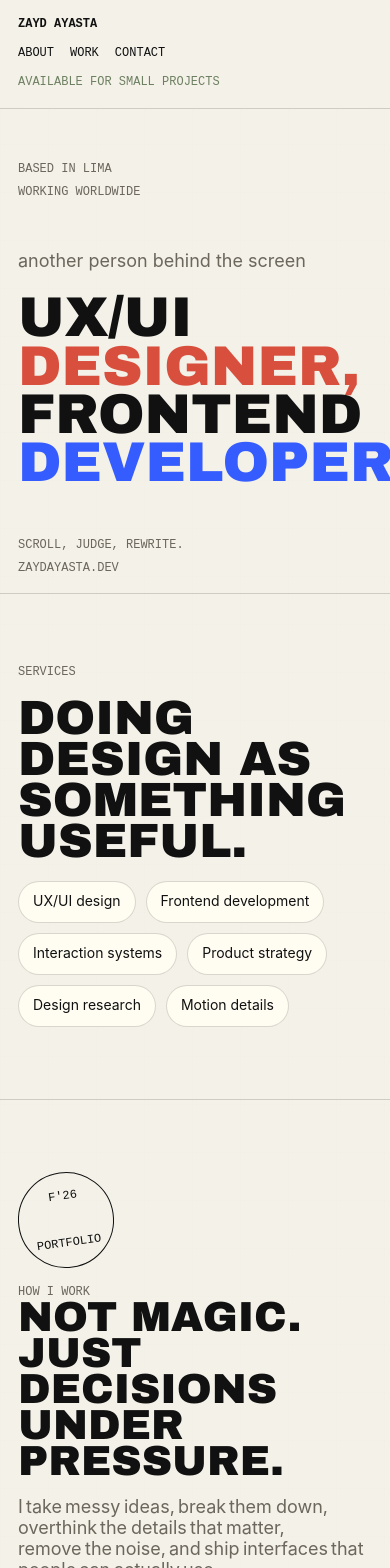
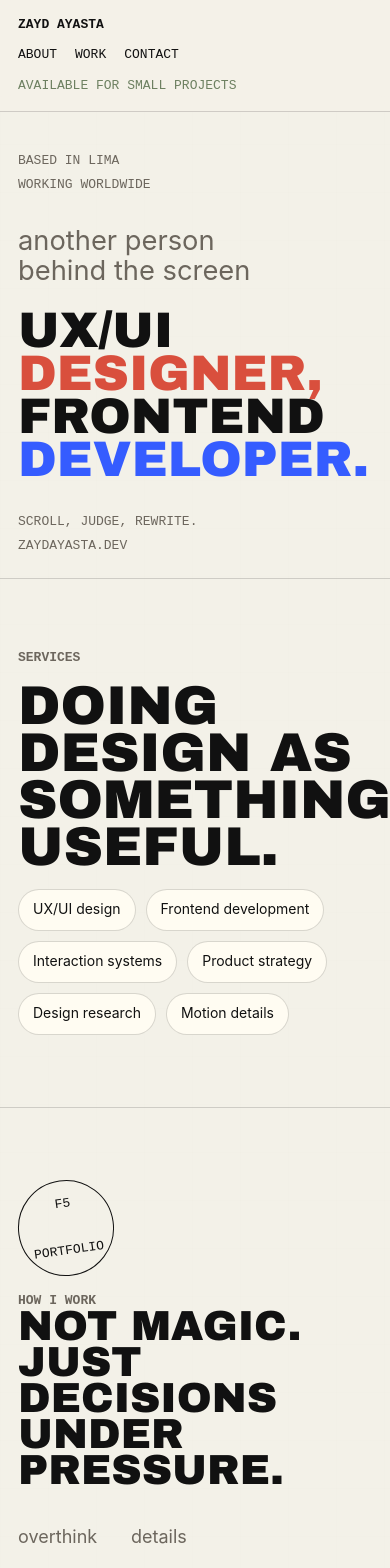
Before and after one commit to ZaydAyasta/portfolio, a Vue app: page / in a window 390 px wide. Shown: the top 1568 px of the page. Built offline with nearby package versions, Linux system fonts and the light colour scheme.

Commit message:
feat: update app layout and enhance text animations with BuildWords component

```diff
--- a/src/app.vue
+++ b/src/app.vue
@@ -98,7 +98,7 @@ onMounted(() => {
 
     <section class="statement-section section-grid" aria-labelledby="statement-title">
       <div class="stamp">
-        <span>f'26</span>
+        <span>F5</span>
         <span>portfolio</span>
       </div>
       <div>
@@ -148,7 +148,9 @@ onMounted(() => {
           <div class="project-info">
             <span>{{ project.number }}</span>
             <h3>{{ project.title }}</h3>
-            <p>{{ project.summary }}</p>
+            <p>
+              <BuildWords :lines="[project.summary]" :ready="introDone" />
+            </p>
             <div>
               <span>{{ project.type }}</span>
               <span>{{ project.year }}</span>
@@ -186,7 +188,7 @@ onMounted(() => {
         because polish is rarely born from comfort.
       </p>
       <p class="footer-detail">F5 is details.</p>
-      <p class="footer-year" aria-label="Copyright 2026">©26</p>
+      <p class="footer-year" aria-label="Copyright 2026">&copy;26</p>
     </footer>
   </main>
 </template>
--- a/src/shared/presentation/components/BuildWords.vue
+++ b/src/shared/presentation/components/BuildWords.vue
@@ -31,7 +31,7 @@ const lineWords = computed(() => {
         const data = {
           text: word,
           index,
-          delay: order * 115 + Math.floor(index / 13) * 80,
+          delay: order * 170 + Math.floor(index / 13) * 120,
         }
         index += 1
         return data
--- a/src/style.css
+++ b/src/style.css
@@ -9,6 +9,8 @@
   --blue: #355cff;
   --max: 1440px;
   --pad: clamp(18px, 3vw, 48px);
+  --small: clamp(15px, 1.2vw, 20px);
+  --body: clamp(20px, 1.8vw, 28px);
   --display: "Arial Black", Impact, Haettenschweiler, "Franklin Gothic Heavy", sans-serif;
   font-family:
     Inter, ui-sans-serif, system-ui, -apple-system, BlinkMacSystemFont, "Segoe UI",
@@ -151,7 +153,7 @@ img {
 .project-info div,
 .site-footer {
   font-family: "Courier New", ui-monospace, monospace;
-  font-size: 12px;
+  font-size: var(--small);
   line-height: 1.1;
   letter-spacing: 0;
   text-transform: uppercase;
@@ -229,18 +231,34 @@ img {
   color: var(--muted);
 }
 
+.hero-meta {
+  grid-column: 3;
+  grid-row: 1;
+  justify-self: end;
+  min-height: auto;
+  gap: clamp(26px, 4vw, 64px);
+  text-align: right;
+}
+
+.hero-meta p:last-child {
+  transform: translateX(clamp(18px, 2vw, 32px));
+}
+
 .hero-copy {
   align-self: end;
+  grid-column: 2 / 4;
   width: min(100%, 1120px);
   justify-self: center;
+  transform: translateY(clamp(-54px, -4svh, -24px));
 }
 
 .intro-line {
   max-width: 340px;
   margin: 0 0 clamp(24px, 4vw, 64px);
   color: var(--muted);
-  font-size: clamp(18px, 2vw, 30px);
+  font-size: clamp(22px, 2.2vw, 34px);
   line-height: 1.08;
+  transform: translateY(-18px);
 }
 
 h1,
@@ -291,6 +309,10 @@ h2 {
 }
 
 .reveal-word {
+  --word-delay: 0ms;
+  --word-x: 0%;
+  --word-y: 0%;
+  --word-rotate: 0deg;
   display: inline-block;
   margin-right: 0.18em;
   vertical-align: top;
@@ -301,10 +323,6 @@ h2 {
 }
 
 .reveal-word > span {
-  --word-delay: 0ms;
-  --word-x: 0%;
-  --word-y: 0%;
-  --word-rotate: 0deg;
   display: inline-block;
   transform: translate3d(var(--word-x), var(--word-y), 0) rotate(var(--word-rotate));
   transition:
@@ -326,6 +344,7 @@ h2 {
 }
 
 .build-word {
+  --build-delay: 0ms;
   display: inline-block;
   margin-right: 0.18em;
   vertical-align: top;
@@ -336,7 +355,6 @@ h2 {
 }
 
 .build-word > span {
-  --build-delay: 0ms;
   display: inline-block;
   opacity: 0;
   visibility: hidden;
@@ -357,6 +375,7 @@ h2 {
 
 .section-label {
   color: var(--muted);
+  font-weight: 700;
 }
 
 .services-section,
@@ -401,10 +420,10 @@ h2 {
 
 .statement-copy {
   align-self: end;
-  max-width: 390px;
+  max-width: 520px;
   color: var(--muted);
-  font-size: clamp(18px, 2vw, 26px);
-  line-height: 1.16;
+  font-size: var(--body);
+  line-height: 1.12;
 }
 
 .work-section {
@@ -422,10 +441,10 @@ h2 {
 
 .work-heading p:last-child {
   align-self: end;
-  max-width: 360px;
+  max-width: 460px;
   color: var(--muted);
-  font-size: 18px;
-  line-height: 1.22;
+  font-size: var(--body);
+  line-height: 1.12;
 }
 
 .project-list {
@@ -434,7 +453,7 @@ h2 {
 
 .project-card {
   display: grid;
-  grid-template-columns: minmax(0, 1.6fr) minmax(280px, 0.7fr);
+  grid-template-columns: minmax(0, 1.2fr) minmax(360px, 0.8fr);
   gap: var(--pad);
   padding: var(--pad);
   border-top: 1px solid var(--line);
@@ -472,18 +491,20 @@ h2 {
 
 .project-info h3 {
   font-family: var(--display);
-  font-size: clamp(42px, 6vw, 86px);
+  max-width: 100%;
+  font-size: clamp(42px, 4.8vw, 68px);
   font-weight: 800;
   line-height: 0.88;
   letter-spacing: 0;
   text-transform: uppercase;
+  overflow-wrap: anywhere;
 }
 
 .project-info p {
-  max-width: 360px;
+  max-width: 430px;
   color: var(--muted);
-  font-size: 18px;
-  line-height: 1.22;
+  font-size: var(--body);
+  line-height: 1.12;
 }
 
 .project-info div {
@@ -638,14 +659,45 @@ h2 {
 
   .hero-section {
     min-height: auto;
-    gap: 52px;
-    padding-top: 54px;
+    gap: 34px;
+    padding-top: 42px;
   }
 
   .hero-kicker,
   .hero-meta {
     min-height: 0;
     gap: 10px;
+  }
+
+  .hero-meta {
+    grid-column: auto;
+    grid-row: auto;
+    justify-self: start;
+    text-align: left;
+  }
+
+  .hero-meta p:last-child {
+    transform: none;
+  }
+
+  .hero-copy {
+    grid-column: auto;
+    justify-self: start;
+    transform: none;
+  }
+
+  .intro-line {
+    max-width: 280px;
+    font-size: clamp(20px, 7vw, 30px);
+    transform: none;
+  }
+
+  h1 {
+    font-size: clamp(46px, 13.4vw, 86px);
+  }
+
+  h2 {
+    font-size: clamp(42px, 14vw, 82px);
   }
 
   .stamp {
@@ -655,6 +707,19 @@ h2 {
 
   .project-card {
     gap: 24px;
+    padding-block: 32px;
+  }
+
+  .project-image-wrap {
+    aspect-ratio: 4 / 3;
+  }
+
+  .project-info {
+    min-height: auto;
+  }
+
+  .project-info h3 {
+    font-size: clamp(42px, 14vw, 76px);
   }
 
   .project-info div,
@@ -674,6 +739,48 @@ h2 {
   .footer-year {
     grid-column: auto;
     grid-row: auto;
+  }
+}
+
+@media (max-width: 520px) {
+  :root {
+    --pad: 18px;
+    --small: 13px;
+    --body: 18px;
+  }
+
+  .site-header {
+    min-height: auto;
+  }
+
+  .site-nav {
+    gap: 18px;
+  }
+
+  .hero-section {
+    padding-bottom: 24px;
+  }
+
+  h1 {
+    font-size: clamp(40px, 12.8vw, 58px);
+  }
+
+  .services-section,
+  .statement-section,
+  .contact-section {
+    padding-block: 72px;
+  }
+
+  .work-heading {
+    padding-bottom: 48px;
+  }
+
+  .project-info h3 {
+    font-size: clamp(38px, 12vw, 58px);
+  }
+
+  .footer-signature {
+    font-size: clamp(50px, 17vw, 86px);
   }
 }
 
```
